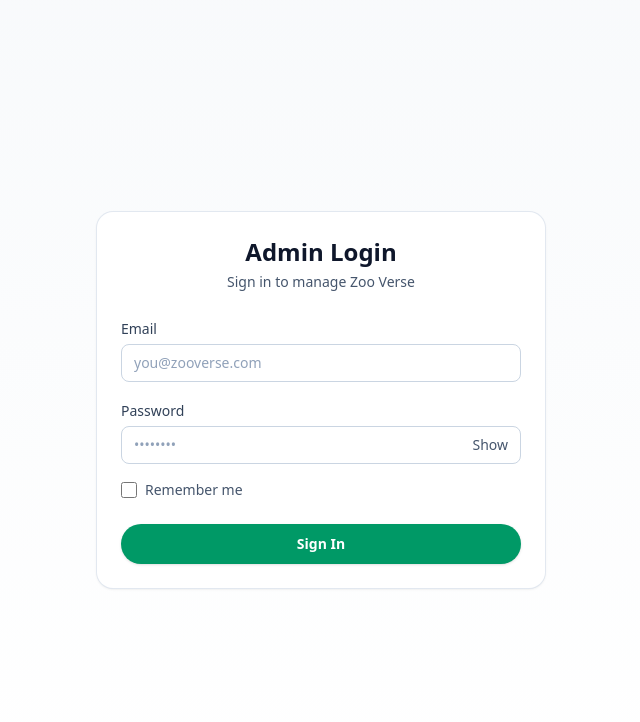
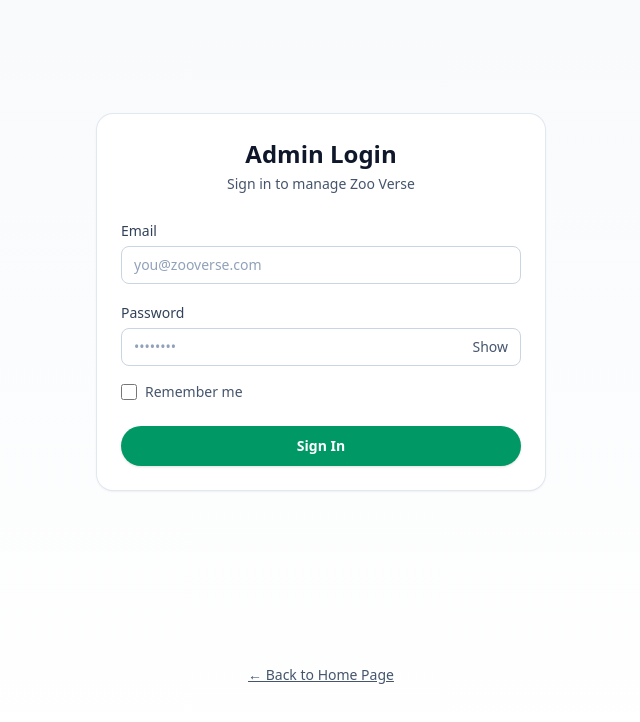
Before and after one commit to ankitXD/ZMS, a React (Vite) app in the folder frontend/: page /login in a window 1280 px wide. Shown: the top 722 px of the page, without its empty margins (319-959 px from the left). Built offline with nearby package versions, Linux system fonts and the light colour scheme; no server answers.

Commit message:
Add link to Home Page on Admin Login screen

```diff
--- a/frontend/src/pages/admin/auth/Login.jsx
+++ b/frontend/src/pages/admin/auth/Login.jsx
@@ -107,6 +107,16 @@
           </p> */}
         </form>
       </div>
+
+      {/* Added button */}
+      <div className="mt-6 w-full max-w-md text-center">
+        <Link
+          to="/"
+          className="text-sm font-medium text-slate-600 hover:text-slate-800 underline"
+        >
+          ← Back to Home Page
+        </Link>
+      </div>
     </main>
   );
 };
```
